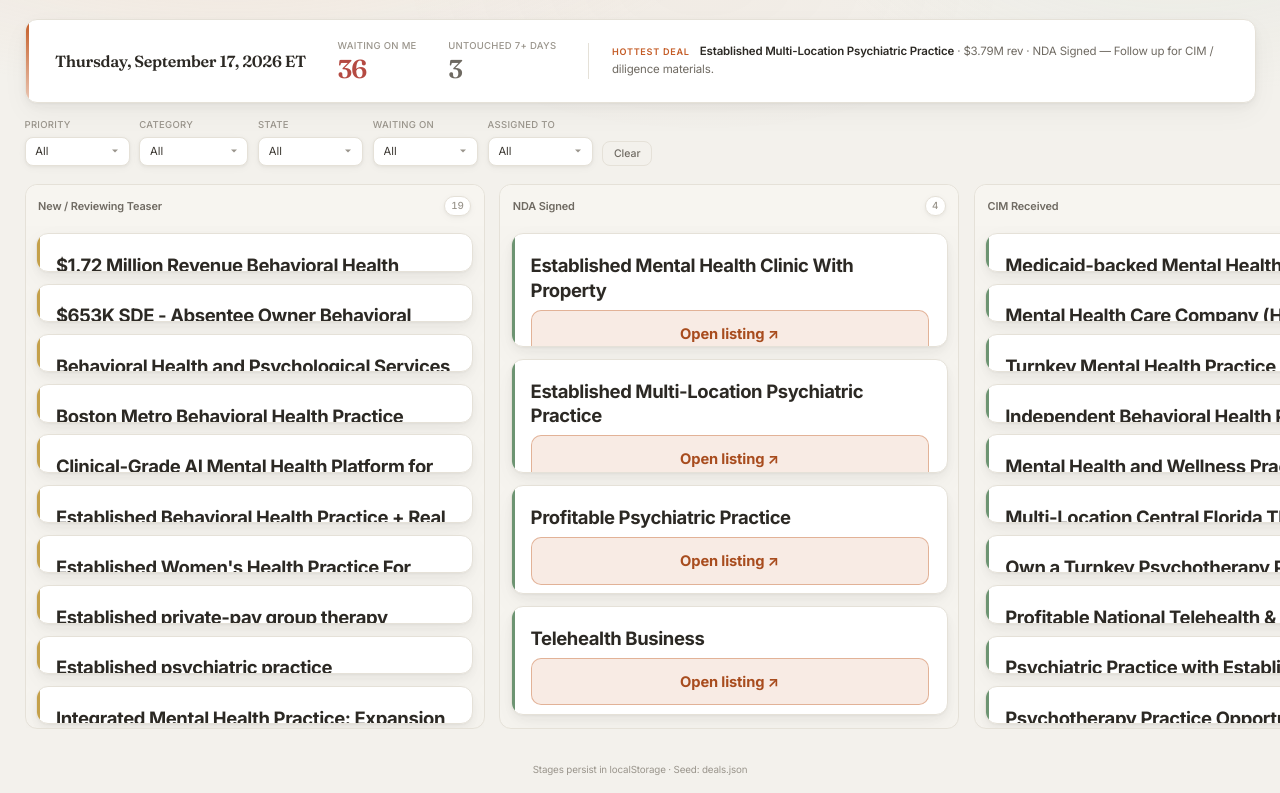
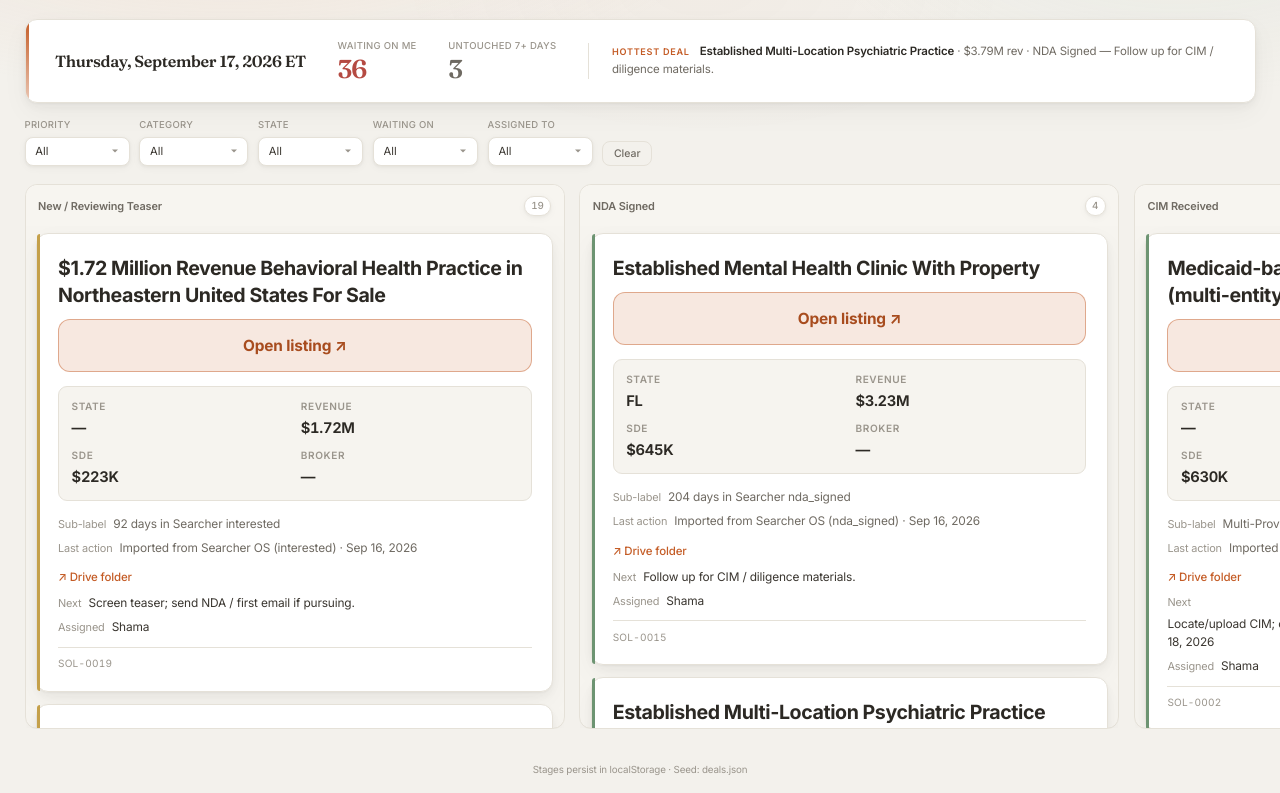
Before and after one commit to patelshamamd-rgb/solitaire, a plain HTML site: page index.html in a window 1280 px wide. Shown: the part 72-865 px from the top of the page. Drawn offline with Linux system fonts and the light colour scheme.

Commit message:
Plain listing links; larger 540px cards; fact grid not tiny pills

```diff
--- a/app.js
+++ b/app.js
@@ -209,45 +209,28 @@
       ? `<a class="card-link drive" href="${escapeHtml(drive)}" target="_blank" rel="noopener noreferrer">↗ Drive folder</a>`
       : "";
 
-    // Always 2-col Revenue | SDE; EBITDA as 3rd column when present (never collapse SDE)
     const hasEbitda = ebitda != null && ebitda !== "";
-    const metricsClass = hasEbitda ? "card-metrics metrics-3" : "card-metrics";
-    const ebitdaMetric = hasEbitda
-      ? `<div class="metric"><span class="label">EBITDA</span><span class="value">${fmtMoney(ebitda)}</span></div>`
-      : "";
-
     const moneyLabel = hasEbitda ? "EBITDA" : "SDE";
     const moneyVal = hasEbitda ? fmtMoney(ebitda) : fmtMoney(sde);
     const brokerName = (deal["Broker Name"] || "").trim() || "—";
     const state = (deal["State"] || "").trim() || "—";
 
     const titleHtml = listing
-      ? `<a class="card-name-link" href="${escapeHtml(listing)}" data-listing-url="${escapeHtml(listing)}"><h3 class="card-name">${escapeHtml(deal["Practice Name"] || "Untitled")}</h3></a>`
+      ? `<h3 class="card-name"><a class="card-name-link" href="${escapeHtml(listing)}" target="_blank" rel="noopener noreferrer">${escapeHtml(deal["Practice Name"] || "Untitled")}</a></h3>`
       : `<h3 class="card-name">${escapeHtml(deal["Practice Name"] || "Untitled")}</h3>`;
 
     const openListingBtn = listing
-      ? `<a class="btn-listing" href="${escapeHtml(listing)}" data-listing-url="${escapeHtml(listing)}">Open listing ↗</a>`
+      ? `<a class="btn-listing" href="${escapeHtml(listing)}" target="_blank" rel="noopener noreferrer">Open listing ↗</a>`
       : `<span class="btn-listing disabled">No listing link</span>`;
 
     el.innerHTML = `
       ${titleHtml}
       ${openListingBtn}
-      <div class="pill-row">
-        <span class="pill fact state" title="State">${escapeHtml(state)}</span>
-        <span class="pill fact money" title="Revenue">Rev ${fmtMoney(deal["Revenue"])}</span>
-        <span class="pill fact money" title="${moneyLabel}">${escapeHtml(moneyLabel)} ${moneyVal}</span>
-        <span class="pill fact broker" title="Broker">${escapeHtml(brokerName)}</span>
-      </div>
-      <div class="${metricsClass}">
-        <div class="metric">
-          <span class="label">Revenue</span>
-          <span class="value">${fmtMoney(deal["Revenue"])}</span>
-        </div>
-        <div class="metric">
-          <span class="label">SDE</span>
-          <span class="value">${fmtMoney(sde)}</span>
-        </div>
-        ${ebitdaMetric}
+      <div class="fact-grid">
+        <div class="fact-cell"><span class="fact-label">State</span><span class="fact-value">${escapeHtml(state)}</span></div>
+        <div class="fact-cell"><span class="fact-label">Revenue</span><span class="fact-value">${fmtMoney(deal["Revenue"])}</span></div>
+        <div class="fact-cell"><span class="fact-label">${escapeHtml(moneyLabel)}</span><span class="fact-value">${moneyVal}</span></div>
+        <div class="fact-cell"><span class="fact-label">Broker</span><span class="fact-value">${escapeHtml(brokerName)}</span></div>
       </div>
       <div class="card-row">
         <span class="label">Sub-label</span>
@@ -269,18 +252,6 @@
       <div class="card-id">${escapeHtml(deal["Deal ID"])}</div>
     `;
 
-    el.querySelectorAll("[data-listing-url]").forEach((a) => {
-      a.addEventListener("click", (e) => {
-        const url = a.getAttribute("data-listing-url") || a.getAttribute("href");
-        if (!url) return;
-        e.preventDefault();
-        const win = window.open(url, "_blank", "noopener,noreferrer");
-        if (!win) {
-          // Popup blocked (common in embedded browsers) — go same tab
-          window.location.assign(url);
-        }
-      });
-    });
 
     return el;
   }
--- a/index.html
+++ b/index.html
@@ -11,9 +11,9 @@
   <link rel="preconnect" href="https://fonts.googleapis.com" />
   <link rel="preconnect" href="https://fonts.gstatic.com" crossorigin />
   <link href="https://fonts.googleapis.com/css2?family=Fraunces:opsz,wght@9..144,500;9..144,600;9..144,700&family=Inter:opsz,wght@14..32,400..700&display=swap" rel="stylesheet" />
-  <link rel="stylesheet" href="styles.css?v=20260917e" />
+  <link rel="stylesheet" href="styles.css?v=20260917f" />
   <!-- Sortable temporarily removed: was blocking listing link clicks -->
-  <script src="app.js?v=20260917e" defer></script>
+  <script src="app.js?v=20260917f" defer></script>
 </head>
 <body>
   <div class="app">
--- a/styles.css
+++ b/styles.css
@@ -30,7 +30,7 @@
     0 16px 40px rgba(44, 41, 36, 0.05);
   --radius: 12px;
   --radius-sm: 9px;
-  --col-w: 460px;
+  --col-w: 540px;
   --font: "Inter", system-ui, -apple-system, BlinkMacSystemFont, "Segoe UI", sans-serif;
   --serif: "Fraunces", "Iowan Old Style", "Palatino Linotype", Palatino, Georgia, serif;
   --mono: "Inter", ui-monospace, "SF Mono", Menlo, monospace;
@@ -453,9 +453,9 @@ body {
   border-radius: var(--radius);
   border: 1px solid var(--border);
   background: var(--bg-card);
-  padding: 1.35rem 1.3rem 1.25rem 1.35rem;
+  padding: 1.5rem 1.45rem 1.4rem 1.5rem;
   cursor: default;
-  overflow: hidden;
+  overflow: visible;
   box-shadow: var(--shadow);
   transition:
     background 0.18s ease,
@@ -547,13 +547,14 @@ body {
 }
 
 .card-name {
-  margin: 0 0 0.7rem;
-  font-size: 1.32rem;
+  margin: 0 0 0.75rem;
+  font-size: 1.4rem;
   font-weight: 700;
-  line-height: 1.32;
+  line-height: 1.35;
   letter-spacing: -0.022em;
   color: var(--text-primary);
-  padding-right: 0.25rem;
+  overflow-wrap: anywhere;
+  word-break: break-word;
 }
 
 .card-row {
@@ -812,7 +813,7 @@ body {
   }
 
   :root {
-    --col-w: 460px;
+    --col-w: 540px;
   }
 
   .wordmark {
@@ -825,60 +826,41 @@ body {
 }
 
 
-/* Drag handle only — links/buttons click freely */
-.card-top {
-  display: flex;
-  align-items: flex-start;
-  gap: 0.55rem;
-  margin-bottom: 0.55rem;
+
+
+/* Large readable cards — no tiny pill tabs */
+.card {
+  overflow: visible;
 }
-.card-drag {
-  flex: 0 0 auto;
-  margin: 0.15rem 0 0;
-  padding: 0.4rem 0.45rem;
-  border: 1px solid var(--border);
-  border-radius: 8px;
-  background: var(--bg-inset);
-  color: var(--text-dim);
-  font-size: 0.9rem;
-  line-height: 1;
-  letter-spacing: -0.08em;
-  cursor: grab;
-  user-select: none;
+.card-name-link {
+  color: inherit;
+  text-decoration: none;
 }
-.card-drag:active { cursor: grabbing; }
-.card-name-link {
-  display: block;
-  text-decoration: none;
-  color: inherit;
-  margin-bottom: 0.55rem;
-  cursor: pointer;
-}
-.card-name-link:hover .card-name {
+.card-name-link:hover {
   color: var(--accent);
   text-decoration: underline;
   text-underline-offset: 3px;
 }
-.card-name { margin: 0; }
 .btn-listing {
   display: flex;
   align-items: center;
   justify-content: center;
   width: 100%;
   box-sizing: border-box;
-  margin: 0 0 0.75rem;
-  padding: 0.85rem 1rem;
-  border-radius: 10px;
-  border: 1px solid rgba(196, 92, 38, 0.4);
-  background: rgba(196, 92, 38, 0.12);
+  margin: 0 0 1rem;
+  padding: 1rem 1.1rem;
+  border-radius: 12px;
+  border: 1.5px solid rgba(196, 92, 38, 0.45);
+  background: rgba(196, 92, 38, 0.14);
   color: var(--accent-hover);
-  font-size: 1.05rem;
+  font-size: 1.1rem;
   font-weight: 700;
   text-decoration: none;
   letter-spacing: -0.01em;
+  min-height: 3rem;
 }
 .btn-listing:hover {
-  background: rgba(196, 92, 38, 0.2);
+  background: rgba(196, 92, 38, 0.22);
   border-color: var(--accent);
 }
 .btn-listing.disabled {
@@ -888,8 +870,37 @@ body {
   font-weight: 500;
   cursor: default;
 }
-.pill.fact {
-  font-size: 0.8rem;
-  padding: 0.3rem 0.6rem;
+.fact-grid {
+  display: grid;
+  grid-template-columns: 1fr 1fr;
+  gap: 0.65rem 0.85rem;
+  margin: 0 0 1rem;
+  padding: 0.85rem 0.9rem;
+  background: var(--bg-inset);
+  border: 1px solid var(--border);
+  border-radius: var(--radius-sm);
 }
-.metric .value { font-size: 1.08rem; }
+.fact-cell {
+  display: flex;
+  flex-direction: column;
+  gap: 0.2rem;
+  min-width: 0;
+}
+.fact-label {
+  font-size: 0.72rem;
+  font-weight: 600;
+  letter-spacing: 0.06em;
+  text-transform: uppercase;
+  color: var(--text-dim);
+}
+.fact-value {
+  font-size: 1.05rem;
+  font-weight: 650;
+  font-variant-numeric: tabular-nums;
+  color: var(--text-primary);
+  letter-spacing: -0.02em;
+  overflow-wrap: anywhere;
+}
+.column-cards {
+  overflow-x: hidden;
+}
```
